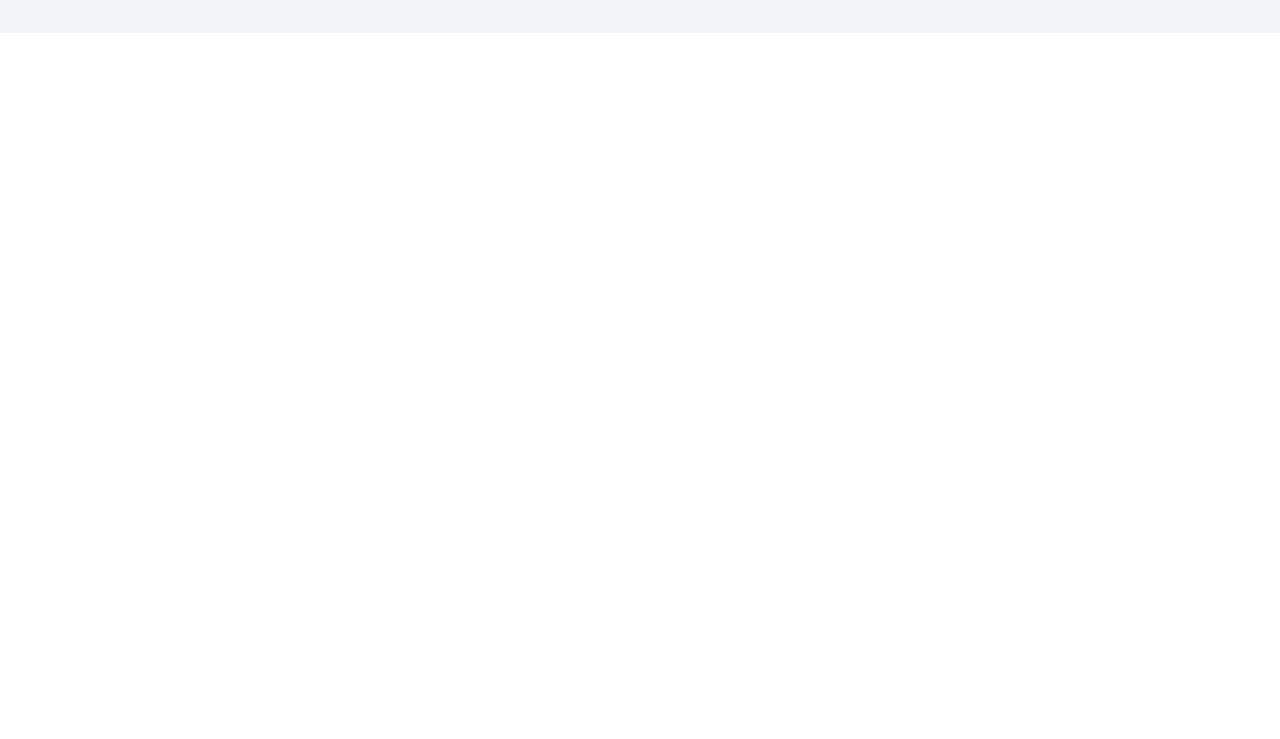
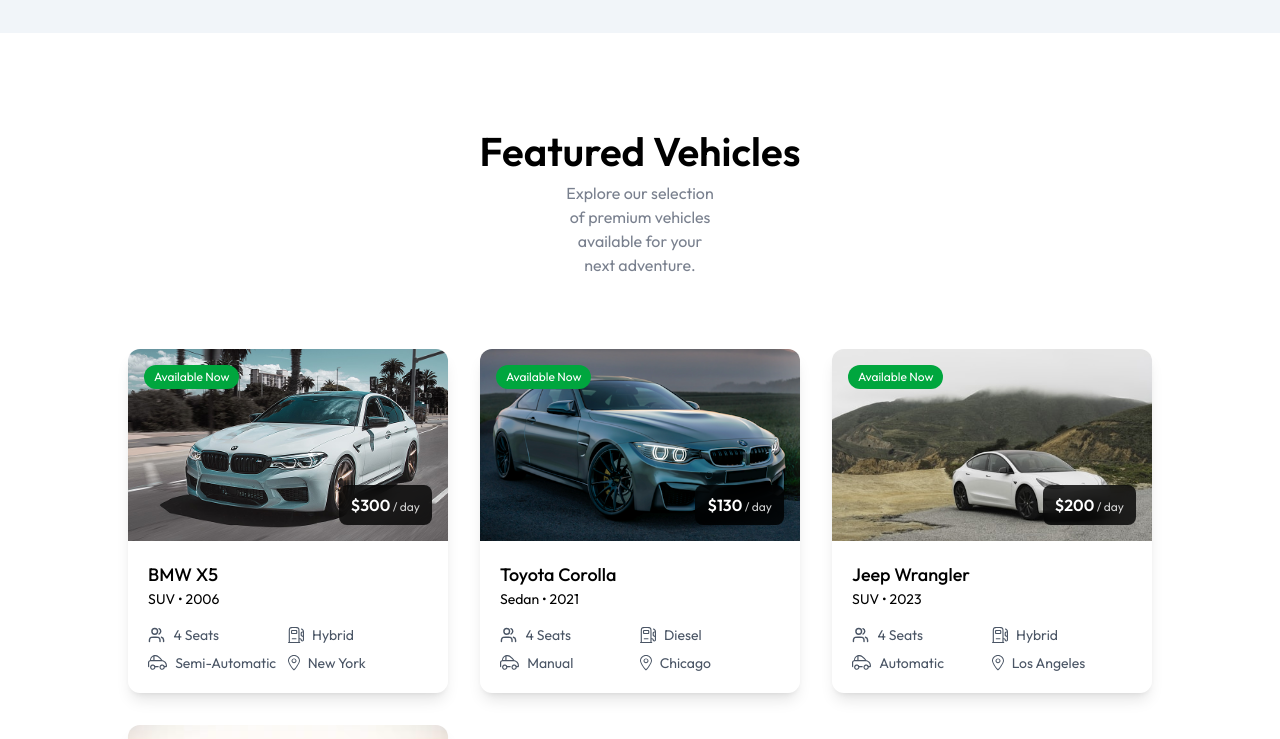
Before and after one commit to iduwaranisal/Full-stack-project---1, a React (Vite) app in the folder Client/: page / in a window 1280 px wide. Shown: the part 840-1579 px from the top of the page. Before the commit the page ends 873 px from the top, so only its background shows below. Built offline with nearby package versions, Linux system fonts and the light colour scheme; a web font is replaced by a local one.

Commit message:
complete 1.20 hour

```diff
--- /dev/null
+++ b/Client/src/components/Carcards.jsx
@@ -0,0 +1,63 @@
+import React from 'react'
+import { assets } from '../assets/assets'
+
+const Carcards = ({ car }) => {
+    const currency = import.meta.env.VITE_CURRENCY
+    return (
+        <div className='group rounded-xl overflow-hidden shadow-lg hover:-translate-y-1 transition-all duration-500 cursor-pointer'>
+            <div className='relative h-48 overflow-hidden z-40'>
+                <img
+                    src={car.image}
+                    alt="Car Image"
+                    className='w-full h-full object-cover transition-transform duration-500 group-hover:scale-105 z-30'
+                />
+
+
+
+                <div className='absolute bottom-4 right-4 bg-black/80 backdrop-blur-sm text-white px-3 py-2 rounded-lg'>
+                    <span className='font-semibold'>{currency}{car.pricePerDay}</span>
+                    <span className='text-xs opacity-80'> / day</span>
+                </div>
+
+                <p className='absolute top-4 left-4 bg-green-600 text-white text-xs px-2.5 py-1 rounded-full z-20'>
+                        Available Now
+                    </p>
+
+
+            </div>
+
+            <div className='p-4 sm:p-5'>
+                <div className='flex justify-between items-start mb-2'>
+                    <div>
+                        <h3 className='text-lg font-medium'>{car.brand} {car.model}</h3>
+                        <p className='text-muted-foreground text-sm'>{car.category} • {car.year}</p>
+                    </div>
+                </div>
+
+                <div className='mt-4 grid grid-cols-2 gap-y-2 text-gray-600'>
+                    <div className='flex items-center text-sm text-muted-foreground'>
+                        <img src={assets.users_icon} alt="" className='h-4 mr-2' />
+                        <span>{car.seating_capacity} Seats</span>
+                    </div>
+
+                    <div className='flex items-center text-sm text-muted-foreground'>
+                        <img src={assets.fuel_icon} alt="" className='h-4 mr-2' />
+                        <span>{car.fuel_type}</span>
+                    </div>
+
+                    <div className='flex items-center text-sm text-muted-foreground'>
+                        <img src={assets.car_icon} alt="" className='h-4 mr-2' />
+                        <span>{car.transmission}</span>
+                    </div>
+
+                    <div className='flex items-center text-sm text-muted-foreground'>
+                        <img src={assets.location_icon} alt="" className='h-4 mr-2' />
+                        <span>{car.location}</span>
+                    </div>
+                </div>
+            </div>
+        </div>
+    )
+}
+
+export default Carcards
--- /dev/null
+++ b/Client/src/components/FeaturedSection.jsx
@@ -0,0 +1,38 @@
+import React from 'react'
+import Title from './Title'
+import { dummyCarData, assets } from '../assets/assets'
+import { useNavigate } from 'react-router-dom'
+import Carcards from './Carcards'
+
+const FeaturedSection = () => {
+    const navigate = useNavigate()
+
+    return (
+        <div className='flex flex-col items-center py-24 px-6 md:px-16 lg:px-24 xl:px-32'>
+            <div>
+                <Title title='Featured Vehicles' subTitle='Explore our selection of premium vehicles available for your next adventure.' />
+            </div>
+
+            <div className='grid grid-cols-1 sm:grid-cols-2 lg:grid-cols-3 gap-8 mt-18'>
+                {
+                    dummyCarData.slice(0, 6).map((car) => (
+                        <div key={car._id}>
+                            <Carcards car={car} />
+                        </div>
+                    ))
+                }
+            </div>
+
+            <button onClick={() => {
+                navigate('/car')
+                scrollTo(0, 0)
+            }}
+                className='flex items-center justify-center gap-2 px-6 py-2 border border-borderColor hover:bg-gray-50 rounded-md mt-18 cursor-pointer'>
+                Explore all cars <img src={assets.arrow_icon} alt="arrow" />
+            </button>
+
+        </div>
+    )
+}
+
+export default FeaturedSection
--- a/Client/src/components/Hero.jsx
+++ b/Client/src/components/Hero.jsx
@@ -45,11 +45,12 @@ const Hero = () => {
                         />
                     </div>
 
-                    <button className='flex items-center justify-center gap-1 px-9 py-3 max-sm:mt-4 bg-primary hover:bg-primary-dull text-white rounded-full cursor-pointer'>
-                        <img src={assets.search_icon} alt="search" className='brightness-300' />
-                        Search
-                    </button>
+
                 </div>
+                <button className='flex items-center justify-center gap-1 px-9 py-3 max-sm:mt-4 bg-primary hover:bg-primary-dull text-white rounded-full cursor-pointer'>
+                    <img src={assets.search_icon} alt="search" className='brightness-300' />
+                    Search
+                </button>
 
             </form>
 
--- /dev/null
+++ b/Client/src/components/Title.jsx
@@ -0,0 +1,19 @@
+import React from 'react'
+
+const Title = ({title, subTitle, align}) => {
+    return (
+        <div
+            className={`flex flex-col justify-center items-center text-center ${align === "left" ? "md:items-start md:text-left" : ""
+                }`}
+        >
+            <h1 className="font-semibold text-4xl md:text-[40px]">
+                {title}
+            </h1>
+            <p className="text-sm md:text-base text-gray-500/90 mt-2 max-w-[156px]">
+                {subTitle}
+            </p>
+        </div>
+    );
+}
+
+export default Title
--- a/Client/src/pages/Home.jsx
+++ b/Client/src/pages/Home.jsx
@@ -1,10 +1,12 @@
 import React from 'react'
 import Hero from '../components/Hero'
+import FeaturedSection from '../components/FeaturedSection'
 
 const Home = () => {
   return (
     <>
       <Hero />
+      <FeaturedSection />
     </>
   )
 }
```
Also changed, not shown: 1 other file (tests, documents, lock files or other folders).
